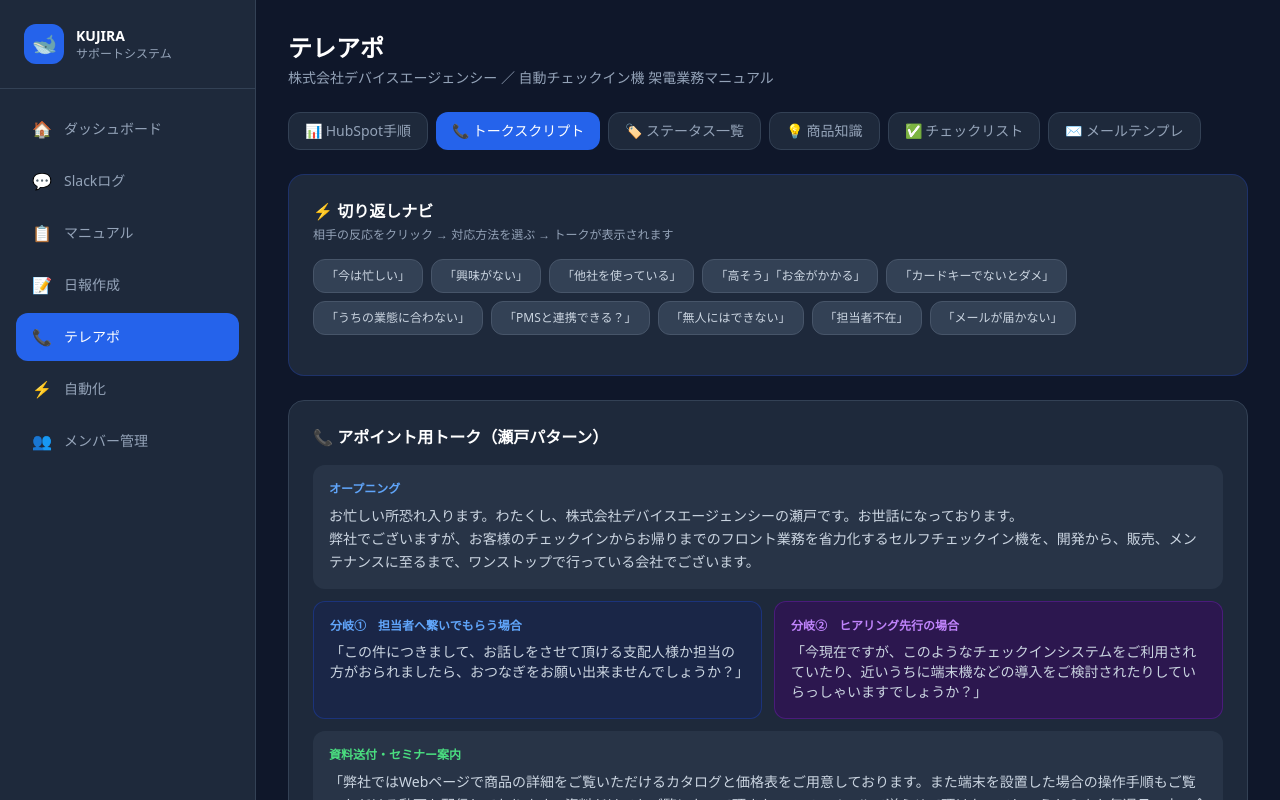
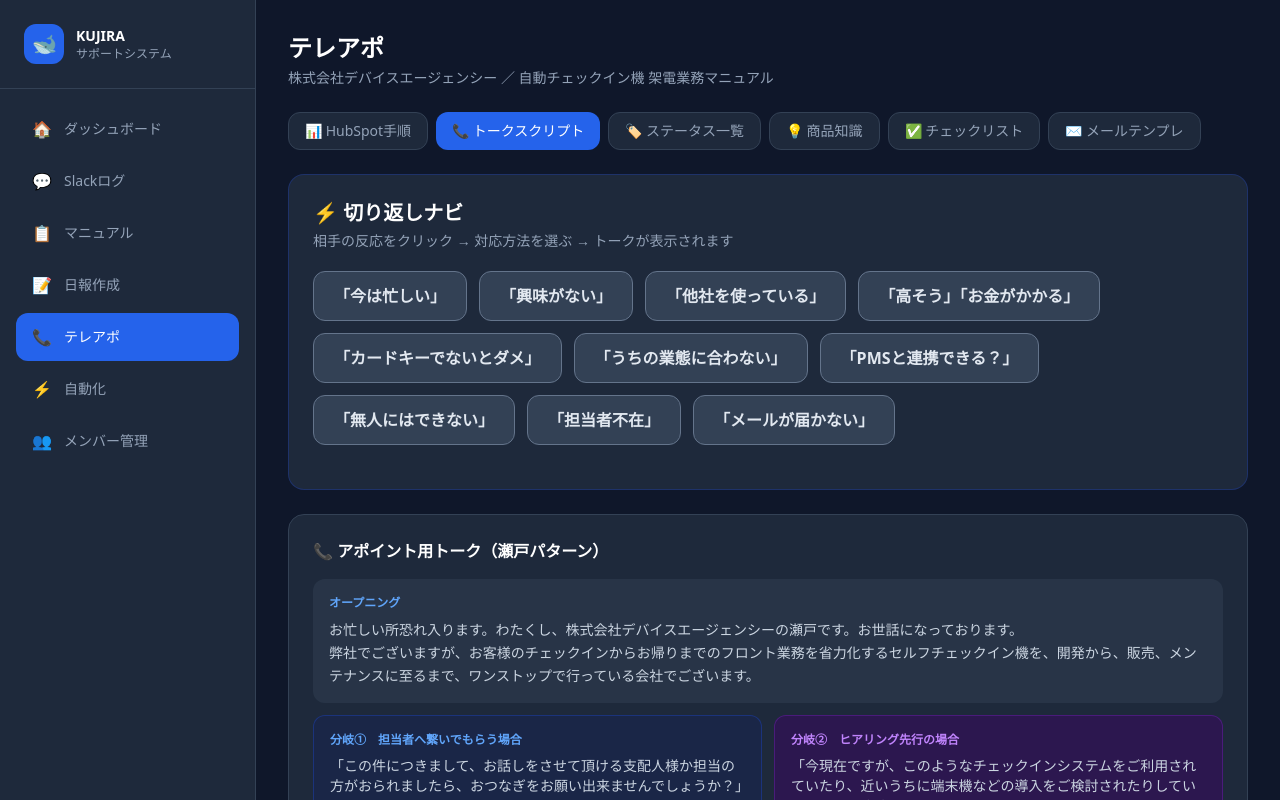
Before and after one commit to fyoneyone9-cyber/kujira-support, a Next.js app: page /teleapo in a window 1280 px wide. Both pictures are taken after a click on the button "📞 トークスクリプト". Shown: the top 800 px of the page. Built offline with nearby package versions, Linux system fonts and the light colour scheme.

Commit message:
fix: 切り返しナビのボタン・文字サイズを大きく改善

```diff
--- a/src/app/(app)/teleapo/page.tsx
+++ b/src/app/(app)/teleapo/page.tsx
@@ -261,19 +261,19 @@ export default function TeleapoPage() {
 
           {/* ── 切り返しナビ ── */}
           <div className="bg-slate-800 rounded-2xl border border-blue-800/40 p-6">
-            <h2 className="text-base font-bold text-white mb-1">⚡ 切り返しナビ</h2>
-            <p className="text-xs text-slate-400 mb-4">相手の反応をクリック → 対応方法を選ぶ → トークが表示されます</p>
+            <h2 className="text-xl font-bold text-white mb-1">⚡ 切り返しナビ</h2>
+            <p className="text-sm text-slate-400 mb-5">相手の反応をクリック → 対応方法を選ぶ → トークが表示されます</p>
 
             {/* カテゴリボタン */}
-            <div className="flex flex-wrap gap-2 mb-4">
+            <div className="flex flex-wrap gap-3 mb-5">
               {CATEGORY_ITEMS.map(cat => (
                 <button
                   key={cat.id}
                   onClick={() => selectCat(cat.id)}
-                  className={`px-3 py-2 rounded-xl text-xs font-medium transition-all ${
+                  className={`px-5 py-3 rounded-xl text-base font-bold transition-all ${
                     selectedCat === cat.id
-                      ? 'bg-blue-600 text-white shadow-lg'
-                      : 'bg-slate-700 text-slate-300 hover:bg-slate-600 hover:text-white border border-slate-600'
+                      ? 'bg-blue-600 text-white shadow-lg scale-105'
+                      : 'bg-slate-700 text-slate-200 hover:bg-slate-600 hover:text-white border border-slate-500'
                   }`}
                 >
                   {OBJECTION_TREE[cat.id]?.label}
@@ -283,17 +283,17 @@ export default function TeleapoPage() {
 
             {/* サブ選択 */}
             {selectedCat && (
-              <div className="border-t border-slate-700 pt-4">
-                <p className="text-xs text-blue-400 font-bold mb-3">どう対応しますか？</p>
-                <div className="flex flex-wrap gap-2 mb-4">
+              <div className="border-t border-slate-700 pt-5">
+                <p className="text-base text-blue-400 font-bold mb-4">どう対応しますか？</p>
+                <div className="flex flex-wrap gap-3 mb-5">
                   {CATEGORY_ITEMS.find(c => c.id === selectedCat)?.children.map(childId => (
                     <button
                       key={childId}
                       onClick={() => selectResponse(childId)}
-                      className={`px-3 py-2 rounded-xl text-xs font-medium transition-all ${
+                      className={`px-5 py-3 rounded-xl text-base font-bold transition-all ${
                         selectedResponse === childId
-                          ? 'bg-green-600 text-white shadow-lg'
-                          : 'bg-slate-700/70 text-slate-300 hover:bg-slate-600 hover:text-white border border-slate-600'
+                          ? 'bg-green-600 text-white shadow-lg scale-105'
+                          : 'bg-slate-700/70 text-slate-200 hover:bg-slate-600 hover:text-white border border-slate-500'
                       }`}
                     >
                       {OBJECTION_TREE[childId]?.label}
@@ -303,19 +303,19 @@ export default function TeleapoPage() {
 
                 {/* トーク表示 */}
                 {selectedResponse && (
-                  <div className="bg-green-950/50 border border-green-700/60 rounded-xl p-4">
-                    <div className="flex items-center justify-between mb-2">
-                      <p className="text-xs text-green-400 font-bold">💬 切り返しトーク</p>
+                  <div className="bg-green-950/60 border-2 border-green-700/70 rounded-2xl p-6">
+                    <div className="flex items-center justify-between mb-3">
+                      <p className="text-base text-green-400 font-bold">💬 切り返しトーク</p>
                       <button
                         onClick={() => copy(OBJECTION_TREE[selectedResponse]?.response || '', 'objection')}
-                        className={`px-3 py-1 rounded-lg text-xs font-medium transition-colors ${
-                          copiedKey === 'objection' ? 'bg-green-600 text-white' : 'bg-slate-700 hover:bg-slate-600 text-slate-300'
+                        className={`px-5 py-2 rounded-xl text-sm font-bold transition-colors ${
+                          copiedKey === 'objection' ? 'bg-green-600 text-white' : 'bg-slate-700 hover:bg-slate-600 text-slate-200'
                         }`}
                       >
                         {copiedKey === 'objection' ? '✅ コピー済み' : '📋 コピー'}
                       </button>
                     </div>
-                    <p className="text-sm text-slate-100 leading-relaxed">
+                    <p className="text-lg text-white leading-relaxed font-medium">
                       {OBJECTION_TREE[selectedResponse]?.response}
                     </p>
                   </div>
```
